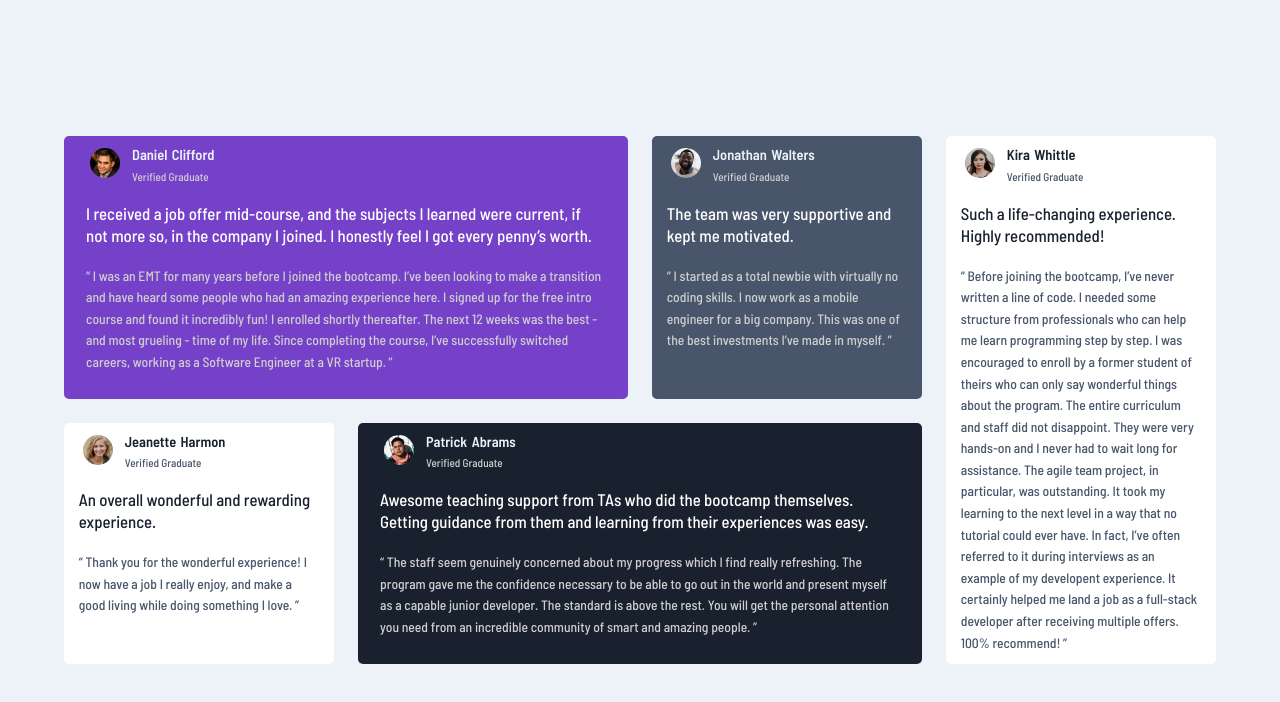
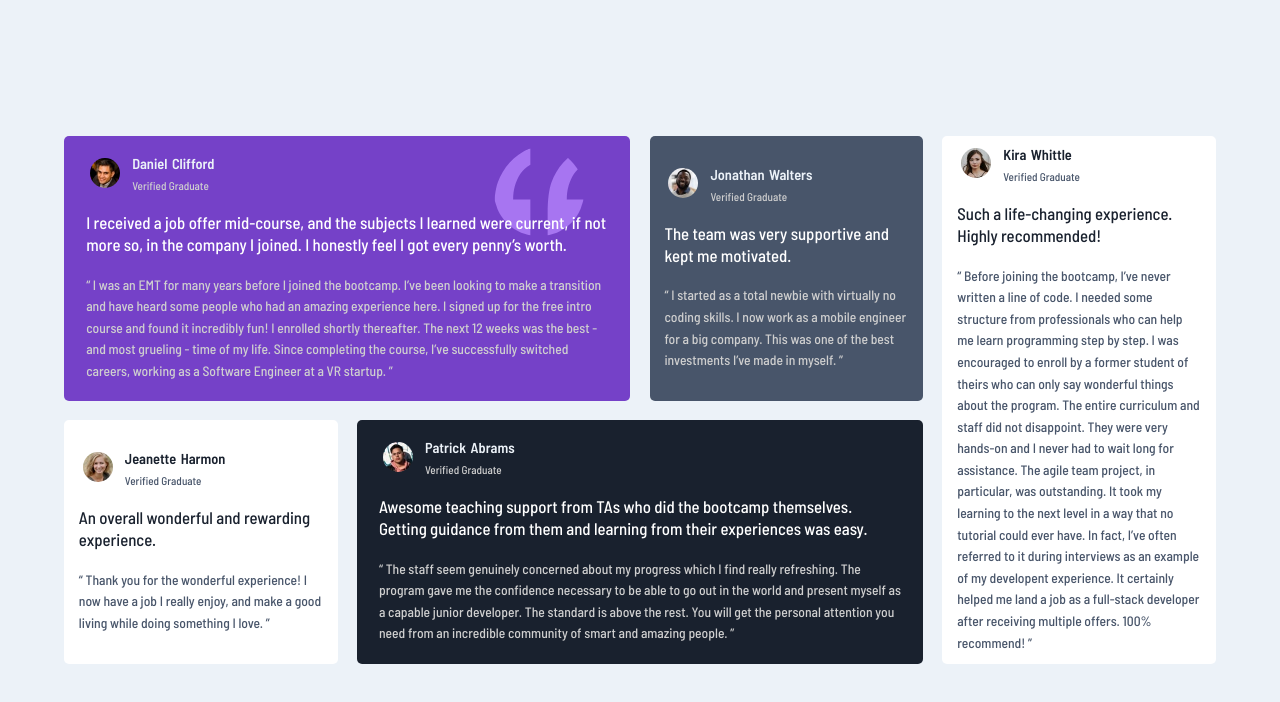
Before and after one commit to preetamvarun/Testimonials-Grid-Section, a plain HTML site: page index.html in a window 1280 px wide. Drawn offline with Linux system fonts and the light colour scheme.

Commit message:
completed desktop version of the website

```diff
--- a/index.html
+++ b/index.html
@@ -41,6 +41,10 @@
           the course, I’ve successfully switched careers, working as a Software Engineer at a VR startup. ”</p>
         </div>
 
+      </div>
+
+      <div class="quote">
+        <img src="./images/bg-pattern-quotation.svg" alt="quote-symbol">
       </div>
 
     </div>
--- a/styles.css
+++ b/styles.css
@@ -26,13 +26,13 @@ body{
 
 .inner-review{
     max-width : 95%;
-    margin : 0 auto;
+    margin : auto;
 }
 
 .review-section{
     display: grid;
     grid-template-columns: repeat(4,1fr);
-    grid-gap: 1.5rem;
+    grid-gap: 1.2rem;
     max-width : 90%;
     margin : 0 auto;
     line-height: 1.35rem;
@@ -46,6 +46,19 @@ body{
     background-color: var(--Moderate-violet);
     grid-column-start: 1;
     grid-column-end: 3;
+    position: relative;
+}
+
+.quote{
+    position: absolute;
+    right : 20px;
+    top : 0px;
+}
+
+.quote img{
+    height : 70%;
+    width : 70%;
+    position: relative;
 }
 
 .review-2{
@@ -107,6 +120,8 @@ img{
     color : var(--white);
     font-size : 1.05rem;
     padding : .5rem;
+    position: relative;
+    z-index: 2;
 }
 
 .review-3 .para-1, .review-4 .para-1{
```
